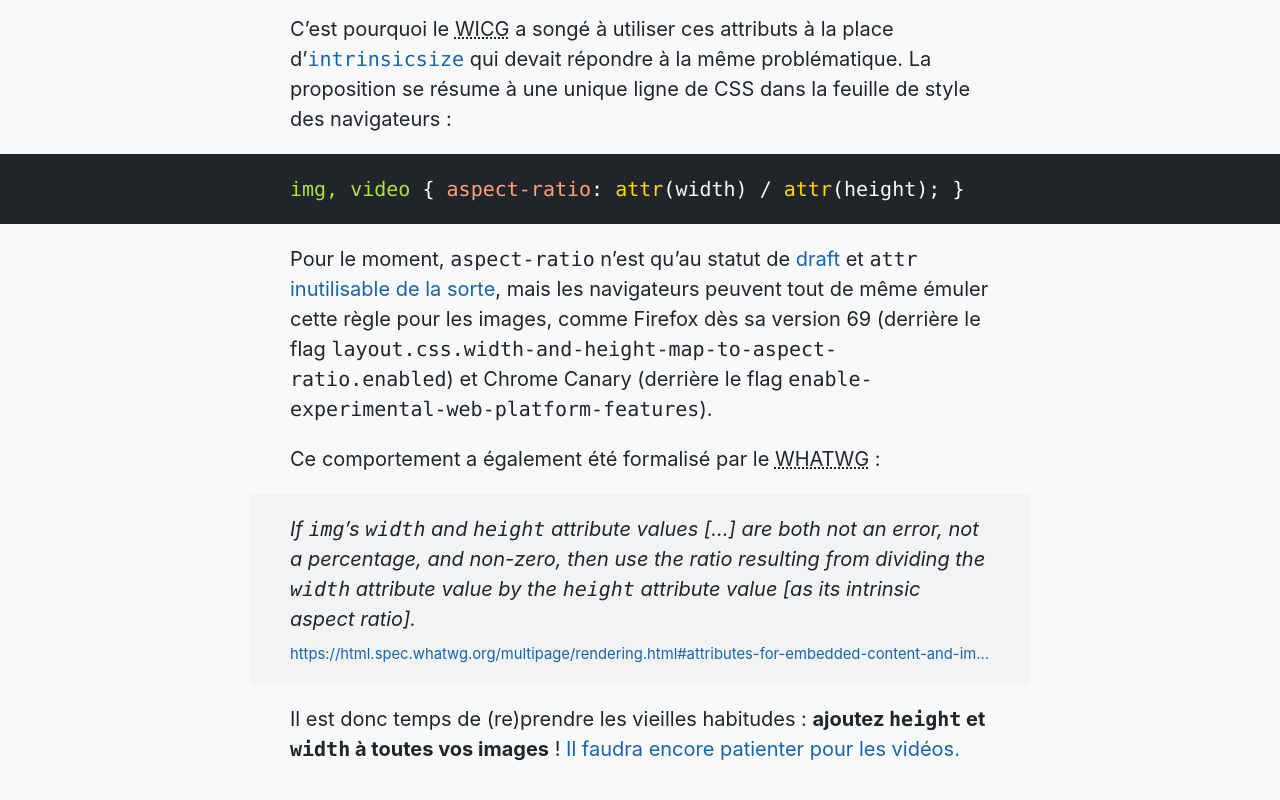
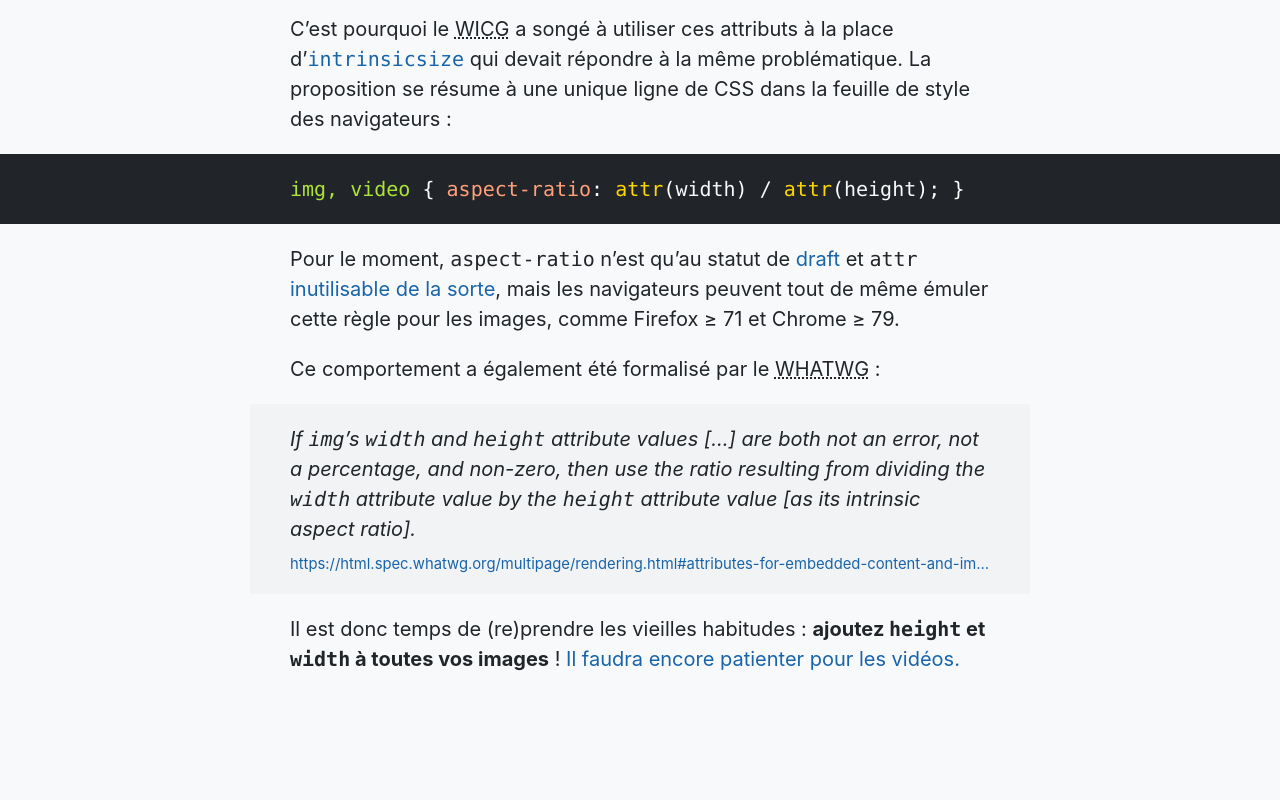
Before and after one commit to MatTheCat/blog, a plain HTML site: page le-retour-de-height-et-width.html in a window 1280 px wide. Shown: the part 2023-2823 px from the top of the page. After the commit the page ends 2777 px from the top, so only its background shows below. Drawn offline with Linux system fonts and the light colour scheme.

Commit message:
publish f6addfef0d87f253b21f95f591a7ec2acefc0464

```diff
--- a/le-retour-de-height-et-width.html
+++ b/le-retour-de-height-et-width.html
@@ -59,9 +59,7 @@
     Pour le moment, <code>aspect-ratio</code> n’est qu’au statut de
     <a href="https://drafts.csswg.org/css-sizing-4/#aspect-ratio" hreflang="en">draft</a> et <code>attr</code>
     <a href="https://caniuse.com/#feat=css3-attr" hreflang="en">inutilisable de la sorte</a>, mais les navigateurs
-    peuvent tout de même émuler cette règle pour les images, comme Firefox dès sa version 69 (derrière le flag
-    <code>layout.css.width-and-height-map-to-aspect-ratio.enabled</code>) et Chrome Canary (derrière le flag
-    <code>enable-experimental-web-platform-features</code>).
+    peuvent tout de même émuler cette règle pour les images, comme Firefox&nbsp;≥&nbsp;71 et Chrome&nbsp;≥&nbsp;79.
 </p>
 <p>
     Ce comportement a également été formalisé par le
```
